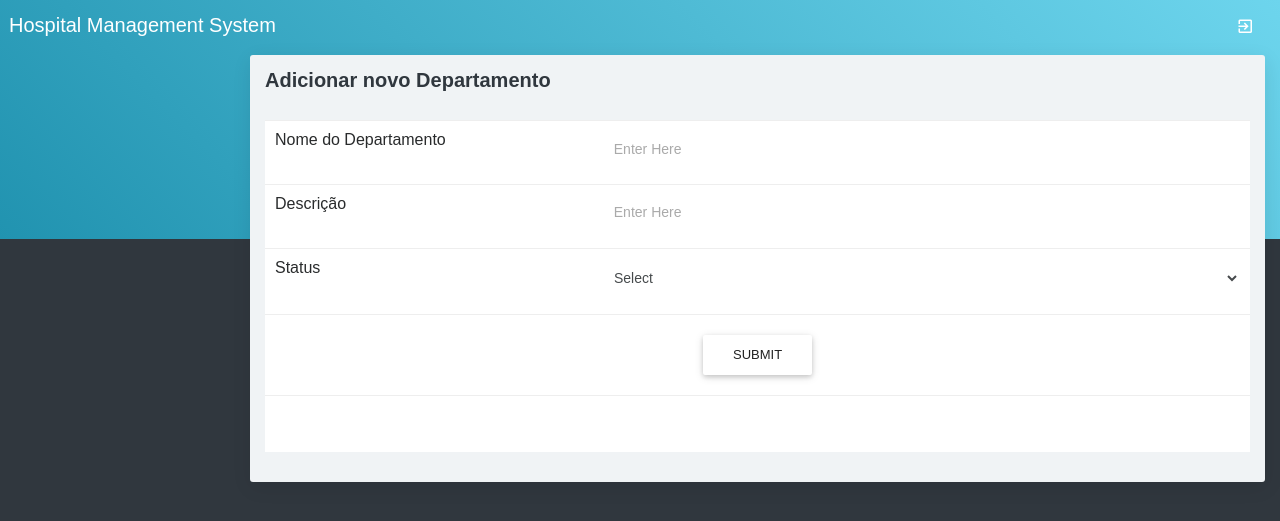
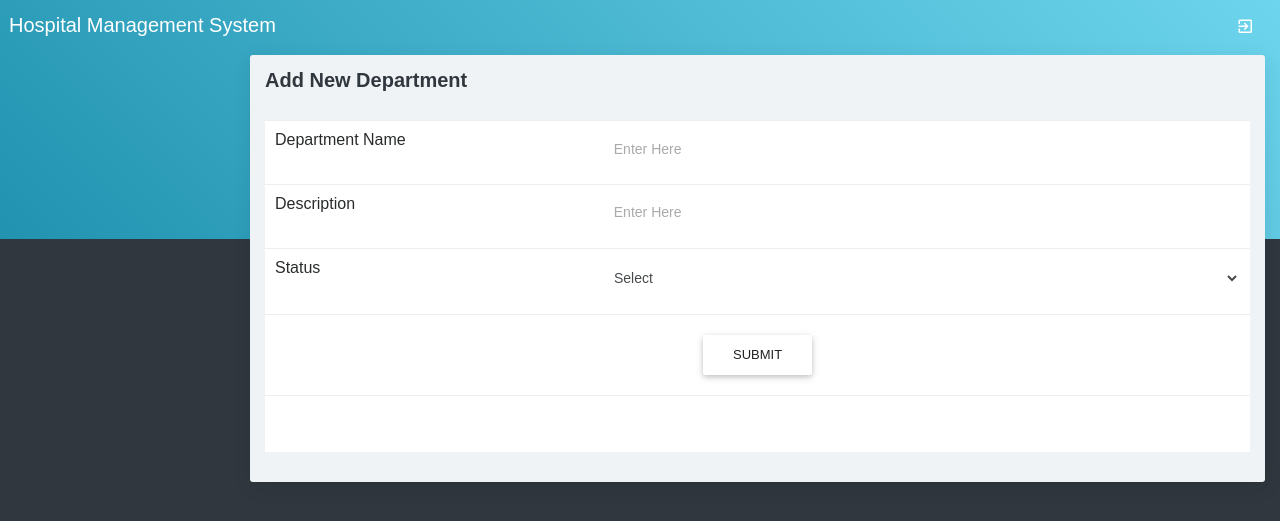
Before and after one commit to gpdax/HMS, a PHP site: page /department.php in a window 1280 px wide. Shown: the top 521 px of the page. Run offline with PHP 8.4, Linux system fonts and the light colour scheme; data that the repository does not hold is empty; a stand-in replaces the project's code that opens the database connection; some libraries are stand-ins or nearby versions.

Commit message:
Update department.php

```diff
--- a/department.php
+++ b/department.php
@@ -40,7 +40,7 @@ if(isset($_GET[editid]))
 
 <div class="container-fluid">
 	<div class="block-header">
-            <h2>Adicionar novo Departamento </h2>
+            <h2>Add New Department </h2>
 
         </div>
   <div class="card">
@@ -49,11 +49,11 @@ if(isset($_GET[editid]))
     <table class="table table-hover">
       <tbody>
         <tr>
-          <td width="34%">Nome do Departamento</td>
+          <td width="34%">Department Name</td>
           <td width="66%"><input placeholder=" Enter Here " class="form-control" type="text" name="departmentname" id="departmentname" value="<?php echo $rsedit[departmentname]; ?>" /></td>
         </tr>
         <tr>
-          <td>Descrição</td>
+          <td>Description</td>
           <td><textarea placeholder=" Enter Here " class="form-control no-resize" name="textarea" id="textarea" cols="45" rows="5"><?php echo $rsedit[description] ; ?></textarea></td>
         </tr>
         <tr>
@@ -103,19 +103,19 @@ function validateform()
 {
 	if(document.frmdept.departmentname.value == "")
 	{
-		alert("O nome do departamento não deve ficar vazio..");
+		alert("Department name should not be empty..");
 		document.frmdept.departmentname.focus();
 		return false;
 	}
 	else if(!document.frmdept.departmentname.value.match(alphaExp))
 	{
-		alert("Nome do departamento inválido..");
+		alert("Department name not valid..");
 		document.frmdept.departmentname.focus();
 		return false;
 	}
 	else if(document.frmdept.select.value == "" )
 	{
-		alert("Selecione o status..");
+		alert("Kindly select the status..");
 		document.frmdept.select.focus();
 		return false;
 	}
```
